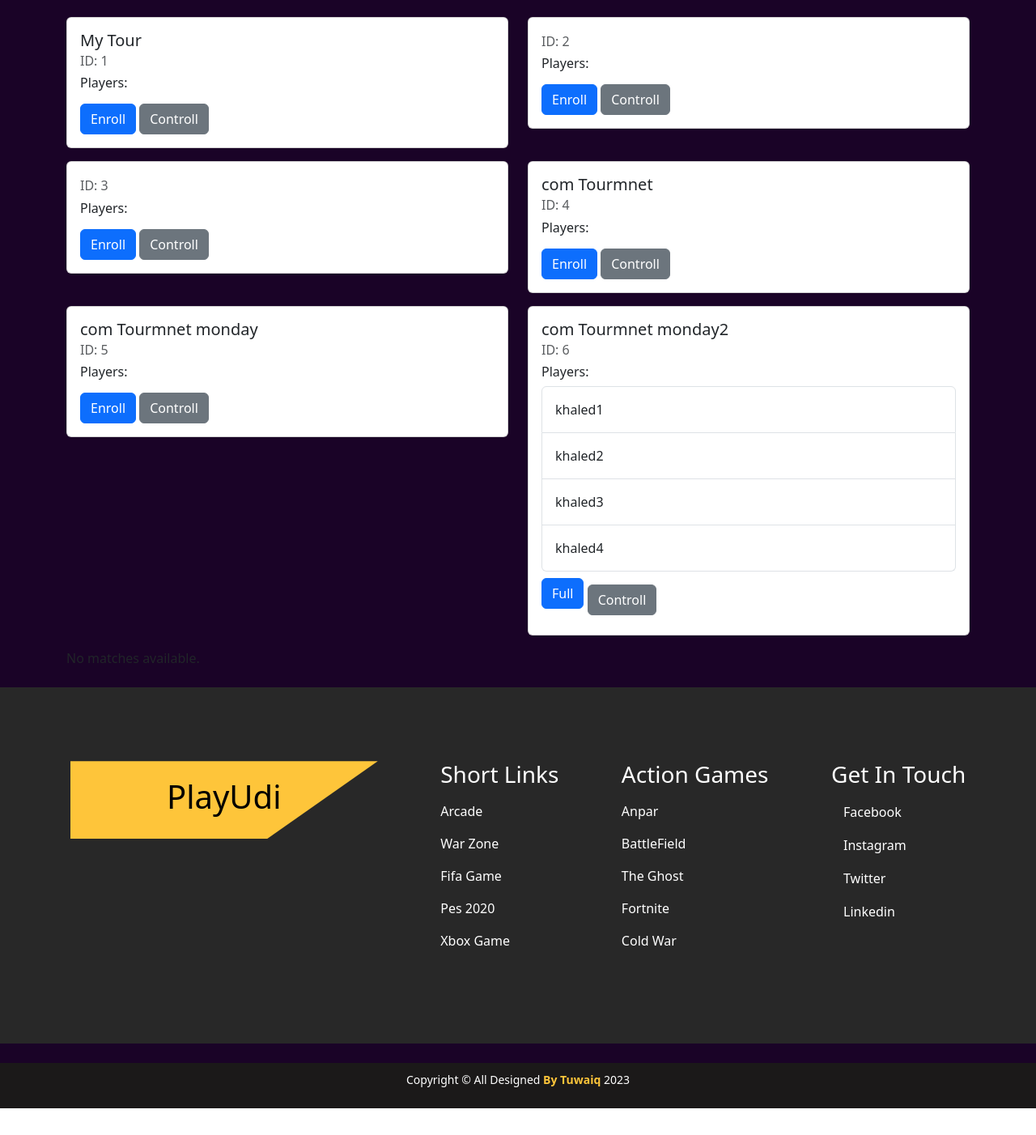
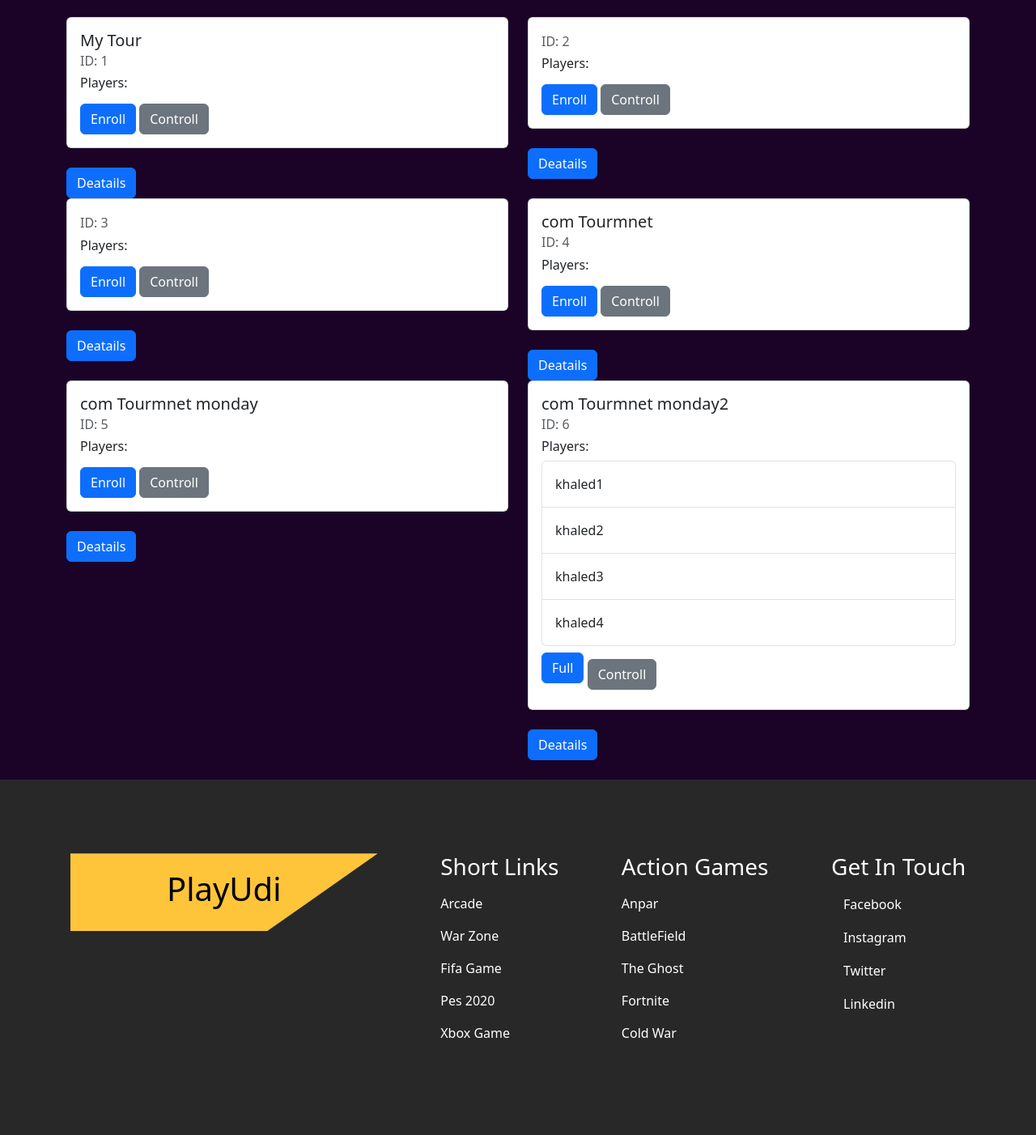
Before and after one commit to abdulazizalzahrani1/CapStone-PlayUdi-, a Django app: page /tournaments/ in a window 1280 px wide. Shown: the part 155-1557 px from the top of the page at 81% size. Before the commit the page ends 1524 px from the top, so only its background shows below. Run offline with Django 4.2, Linux system fonts and the light colour scheme; data comes from the database, SQL or seed files in the repository.

Commit message:
edit html deatials

```diff
--- a/PlayUdi/tournament/templates/tournament/tournaments_home.html
+++ b/PlayUdi/tournament/templates/tournament/tournaments_home.html
@@ -26,6 +26,7 @@
                         <li class="list-group-item">{{ player.player.user.first_name }}</li>
                         {% endfor %}
                     </ul>
+
                     {% if tournament.number_of_players != 0 %}
                     <a href="{% url 'tournament:enroll_view' tournament.id %}" class="btn btn-primary mt-2">Enroll</a>
                     {% else %}
@@ -34,43 +35,15 @@
                     <a href="{% url 'tournament:tournament_controll' tournament.id %}" class="btn btn-secondary mt-2">Controll</a>
                 </div>
             </div>
+            <a href="{% url 'tournament:show_tournament_details' tournament.id %}" class="btn btn-primary mt-2">Deatails</a>
+
         </div>
         {% endfor %}
+        {% if request.user.profile.states == '2' %}
+        <a href="{% url 'tournament:create_tournament' %}" class="btn btn-primary">Create Tournament</a>
+        {% endif %}
     </div>
 
-    {% if matches %}
-    <h2 class="mt-4">Matches</h2>
-    <ol class="list-group">
-        {% for match in matches %}
-        <li class="list-group-item">
-            <p>Round: {{ match.in_round }}</p>
-            <p>Match: {{ match.player1.user.username }} vs. {{ match.player2.user.username }}</p>
-            {% if not match.winner %}
-            <form method="post" action="{% url 'tournament:select_winner' match.id %}">
-                {% csrf_token %}
-                <div class="form-group">
-                    <label for="winner">Select Winner:</label>
-                    <select class="form-control" name="winner">
-                        <option value="{{ match.player1.user.id }}">{{ match.player1.user.username }}</option>
-                        <option value="{{ match.player2.user.id }}">{{ match.player2.user.username }}</option>
-                    </select>
-                </div>
-                <button type="submit" class="btn btn-success">Submit Winner</button>
-            </form>
-            {% else %}
-            <p>Winner: {{ match.winner.user.username }}</p>
-            {% endif %}
-        </li>
-        {% endfor %}
-        {% if tournament.winner %}
-        <h2>Winner of this tournament : {{ tournament.winner.user.first_name }}</h2>
-        {% endif %}
-    </ol>
-    {% else %}
-    <p>No matches available.</p>
-    {% if request.user.profile.states == '2' %}
-    <a href="{% url 'tournament:create_tournament' %}" class="btn btn-primary">Create Tournament</a>
-    {% endif %}
-    {% endif %}
+
 </div>
 {% endblock %}
--- a/PlayUdi/tournament/views.py
+++ b/PlayUdi/tournament/views.py
@@ -24,25 +24,9 @@ def tournament_controll(request :HttpRequest, tournament_id):
         if  tournament.number_of_players !=0 and not matches:
             return HttpResponse(tournament_players)
         elif matches and tournament.number_of_players ==0:
-            return render(request, 'tournament/tournaments_home.html', {'tournament': tournament, 'matches': matches})
+            return redirect( 'tournament:show_tournament_details',tournament_id)
 
-        players = []
-        for i in range(len(tournament_players)):
-            players.append(tournament_players[i].player.user.id)
-
-        # Randomly assign players to matches for the first round
-        rounds = math.log2(len(players))
-        random.shuffle(players)
-        matches = []
-        for i in range(0, len(players), 2):
-            get_user=User.objects.get(id=players[i])
-            get_user2=User.objects.get(id=players[i+1])
-            players1=Profile.objects.get(user=get_user)
-            players2=Profile.objects.get(user=get_user2)
-            match = Match.objects.create(tournament=tournament, player1=players1, player2=players2, in_round=rounds)
-            matches.append(match)
-
-        return render(request, 'tournament/tournament_details.html', {'tournament': tournament, 'matches': matches})
+        return redirect( 'tournament:show_tournament_details',tournament_id)
 
 
 def create_tournament(request : HttpRequest):
@@ -137,12 +121,6 @@ def show_tournament_details(request:HttpRequest, tournament_id):
     return render(request, 'tournament/tournament_details.html', {'tournament': tournament, 'matches': matches, "match_len":match_len, "comments":comment})
 
 
-def show_tournament(request, tournament_id):
-    tournament = Tournament.objects.get(id=tournament_id)
-    matches = Match.objects.filter(tournament=tournament)
-    match_len = matches.count()
-    return render(request, 'tournament/tournaments_home.html', {'tournament': tournament, 'matches': matches, "match_len":match_len})
-
 
 
 def enroll_view(request : HttpRequest,tournament_id):
@@ -162,4 +140,24 @@ def enroll_view(request : HttpRequest,tournament_id):
             tournament.number_of_players-=1
             tournament.save()
             user_enrolled_in.save()
+            if tournament.number_of_players ==0 :
+                tournament_players=TournamentPlayers.objects.filter(tournament_id=tournament_id)
+
+                matches = Match.objects.filter(tournament=tournament)
+                players = []
+                for i in range(len(tournament_players)):
+                    players.append(tournament_players[i].player.user.id)
+
+                # Randomly assign players to matches for the first round
+                rounds = math.log2(len(players))
+                random.shuffle(players)
+                matches = []
+                for i in range(0, len(players), 2):
+                    get_user=User.objects.get(id=players[i])
+                    get_user2=User.objects.get(id=players[i+1])
+                    players1=Profile.objects.get(user=get_user)
+                    players2=Profile.objects.get(user=get_user2)
+                    match = Match.objects.create(tournament=tournament, player1=players1, player2=players2, in_round=rounds)
+                    matches.append(match)
+
             return redirect('tournament:tournament_view')
```
Also changed, not shown: PlayUdi/tournament/templates/tournament/tournament_details.html (+4 -4 lines), PlayUdi/tournament/migrations/0021_profile_bio_alter_profile_user_rank_and_more.py (added).
